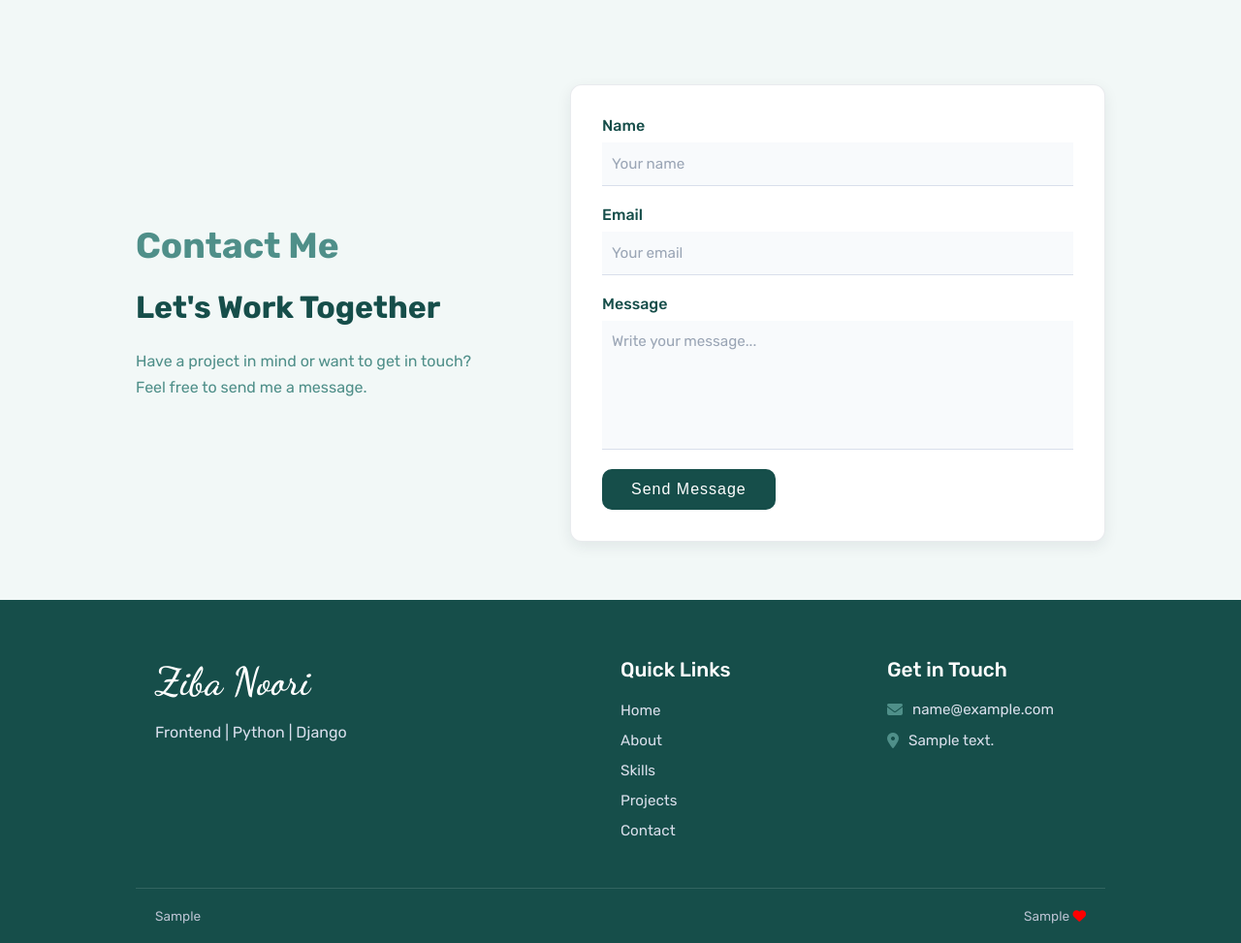
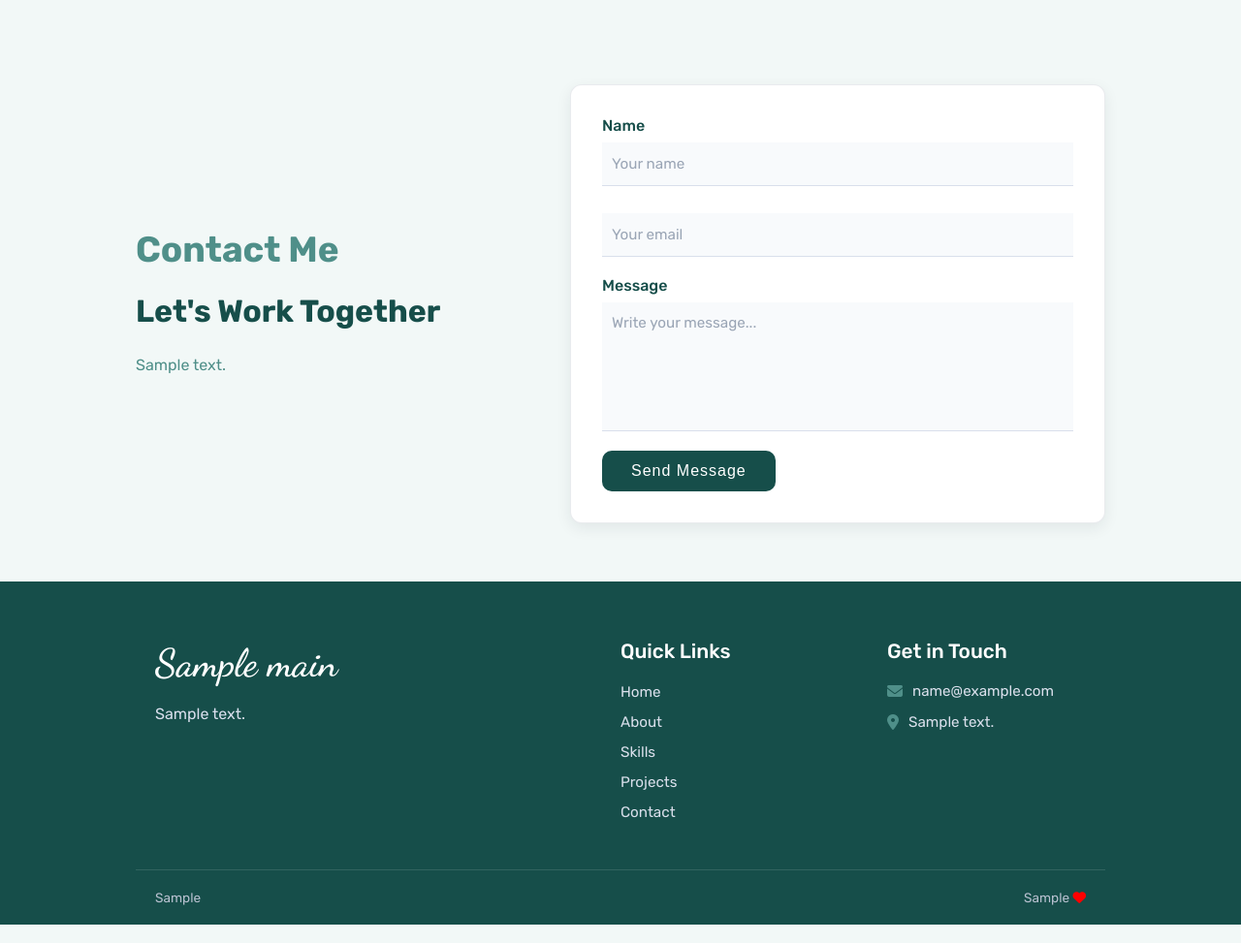
Before and after one commit to zibanoori/fullPortfo, a Django app: page / in a window 1280 px wide. Shown: the part 2320-3293 px from the top of the page at 97% size. Run offline with Django 5.2, Linux system fonts and the light colour scheme; tables that the repository leaves empty hold one stand-in row (values such as "Sample post").

Commit message:
feat: integrate dynamic content from Main model into template
- Replace static text with {{ details.title }} for page title and profile name
- Add {{ details.description }} to About section and Contact section
- Fix typo: descripton -> description in contact section
- Use {{ details.footer_description }} in footer
- Keep {{ details.logo }} for logo text display

```diff
--- a/template/index.html
+++ b/template/index.html
@@ -21,7 +21,7 @@
   <body>
     <header class="site-header">
       <h1 class="logo">
-        <a href="#home">{{ details.logo }}</a>
+        <a href="#home">{{ details.title }}</a>
       </h1>
       <nav class="navbar">
         <ul class="nav-list">
@@ -279,10 +279,7 @@
             <div class="contact-start">
               <p class="section-label">Contact Me</p>
               <h2 class="section-title">Let's Work Together</h2>
-              <p class="contact-description">
-                Have a project in mind or want to get in touch? Feel free to
-                send me a message.
-              </p>
+              <p class="contact-description">{{ details.description }}</p>
             </div>
 
             <form class="contact-form">
@@ -298,7 +295,7 @@
               </div>
 
               <div class="form-group">
-                <label for="email">Email</label>
+                <label for="email"></label>
                 <input
                   type="email"
                   id="email"
@@ -330,8 +327,8 @@
     <footer class="site-footer">
       <div class="footer-container">
         <div class="footer-brand">
-          <h2 class="footer-logo">Ziba Noori</h2>
-          <p class="footer-description">Frontend | Python | Django</p>
+          <h2 class="footer-logo">{{ details.title }}</h2>
+          <p class="footer-description">{{ details.footer_description }}</p>
         </div>
         <nav class="footer-links">
           <h4>Quick Links</h4>
```
